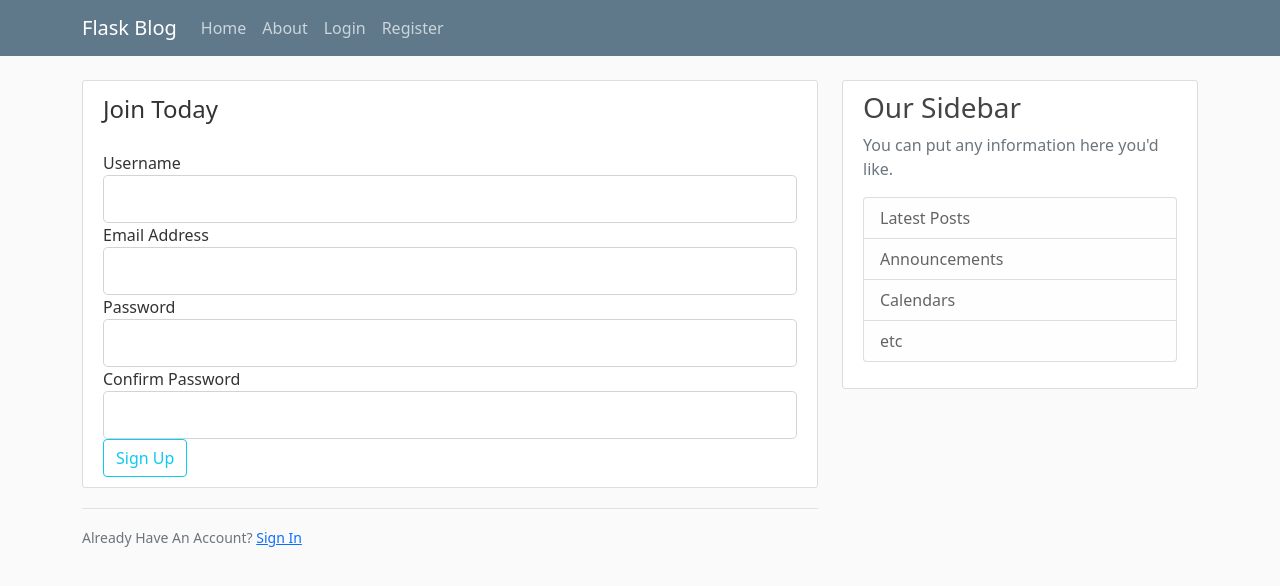
After one commit to Matthew-Mullins/flask_blog, a Flask app: template templates/register.html in a window 1280 px wide. The commit adds this page. Shown: the top 586 px of the page. Run offline with Flask 2, Linux system fonts and the light colour scheme; the template is opened without the code that fills it: values that come from a table or form of the project are taken from there, others are empty; some libraries are stand-ins or nearby versions.

Commit message:
Added account creation form

```diff
--- a/flask_blog.py
+++ b/flask_blog.py
@@ -1,5 +1,8 @@
-from flask import Flask, render_template, url_for
+from flask import Flask, render_template, url_for, flash, redirect
+from forms import RegistrationForm, LoginForm
 app = Flask(__name__)
+
+app.config['SECRET_KEY'] = 'b39623ed00fa60495b588c0155bd8948'
 
 posts = [
     {
@@ -25,13 +28,19 @@ def home():
 def about():
     return render_template('about.html', title='About')
 
+@app.route('/register', methods=['GET', 'POST'])
+def register():
+    form = RegistrationForm()
+    if form.validate_on_submit():
+        flash(f'Account Created for {form.username.data}!', 'success')
+        return redirect(url_for('home'))
+    return render_template('register.html', title='Register', form=form)
+
 @app.route('/login')
 def login():
-    pass
+    form = LoginForm()
+    return render_template('login.html', title='Login', form=form)
 
-@app.route('/register')
-def register():
-    pass
 
 if __name__ == "__main__":
     app.run(debug=True)
--- a/forms.py
+++ b/forms.py
@@ -0,0 +1,22 @@
+from flask_wtf import FlaskForm
+from wtforms import StringField, PasswordField, SubmitField, BooleanField
+from wtforms.validators import DataRequired, Length, Email, EqualTo
+
+class RegistrationForm(FlaskForm):
+    username = StringField('Username',
+                           validators=[DataRequired(), Length(min=2, max=20)])
+    email = StringField('Email Address',
+                        validators=[DataRequired(), Email()])
+    password = PasswordField('Password',
+                             validators=[DataRequired()])
+    confirm_password = PasswordField('Confirm Password',
+                                     validators=[DataRequired(), EqualTo('password')])
+    submit = SubmitField('Sign Up')
+
+class LoginForm(FlaskForm):
+    email = StringField('Email Address',
+                        validators=[DataRequired(), Email()])
+    password = PasswordField('Password',
+                             validators=[DataRequired()])
+    remember = BooleanField('Remember Login')
+    submit = SubmitField('Login')
--- a/templates/layout.html
+++ b/templates/layout.html
@@ -24,13 +24,13 @@
                     <button class="navbar-toggler" type="button" data-toggle="collapse" data-target="#navbarToggle" aria-controls="navbarToggle" aria-expanded="false" aria-label="Toggle navigation">
                         <span class="navbar-toggler-icon"></span>
                     </button>
-                    <div class="collapse navbar-collapse" id="navbarToggle">
-                        <div class="navbar-nav mr-auto">
+                    <div class="collapse navbar-collapse d-flex" id="navbarToggle">
+                        <div class="navbar-nav">
                             <a class="nav-item nav-link" href="/">Home</a>
                             <a class="nav-item nav-link" href="/about">About</a>
                         </div>
                         <!-- Navbar Right Side -->
-                        <div class="navbar-nav">
+                        <div class="navbar-nav float-right">
                             <a class="nav-item nav-link" href="/login">Login</a>
                             <a class="nav-item nav-link" href="/register">Register</a>
                         </div>
@@ -42,6 +42,15 @@
         <main role="main" class="container">
             <div class="row">
                 <div class="col-md-8">
+                    {% with messages = get_flashed_messages(with_categories=true) %}
+                        {% if messages %}
+                            {% for category, message in messages %}
+                                <div class="alert alert-{{ category }}">
+                                    {{ message }}
+                                </div>
+                            {% endfor %}
+                        {% endif %}
+                    {% endwith %}
                     {% block content %}{% endblock %}
                 </div>
                 <div class="col-md-4">
--- /dev/null
+++ b/templates/register.html
@@ -0,0 +1,35 @@
+{% extends 'layout.html' %}
+{% block content %}
+    <div class= "content-section">
+        <form method="POST" action="">
+            {{ form.hidden_tag() }}
+            <fieldset class="form-group">
+                <legend class="border-button mb-4">Join Today</legend>
+                <div class="form-group">
+                    {{ form.username.label(class="form-control-label") }}
+                    {{ form.username(class="form-control form-control-lg") }}
+                </div>
+                <div class="form-group">
+                    {{ form.email.label(class="form-control-label") }}
+                    {{ form.email(class="form-control form-control-lg") }}
+                </div>
+                <div class="form-group">
+                    {{ form.password.label(class="form-control-label") }}
+                    {{ form.password(class="form-control form-control-lg") }}
+                </div>
+                <div class="form-group">
+                    {{ form.confirm_password.label(class="form-control-label") }}
+                    {{ form.confirm_password(class="form-control form-control-lg") }}
+                </div>
+            </fieldset>
+            <div class="form-group">
+                {{ form.submit(class="btn btn-outline-info") }}
+            </div>
+        </form>
+    </div>
+    <div class="border-top pt-3">
+        <small class="text-muted">
+            Already Have An Account? <a class="ml-2" href="{{ url_for('login') }}">Sign In</a>
+        </small>
+    </div>
+{% endblock content %}
```
Also changed, not shown: templates/login.html (added), 1 other file.
